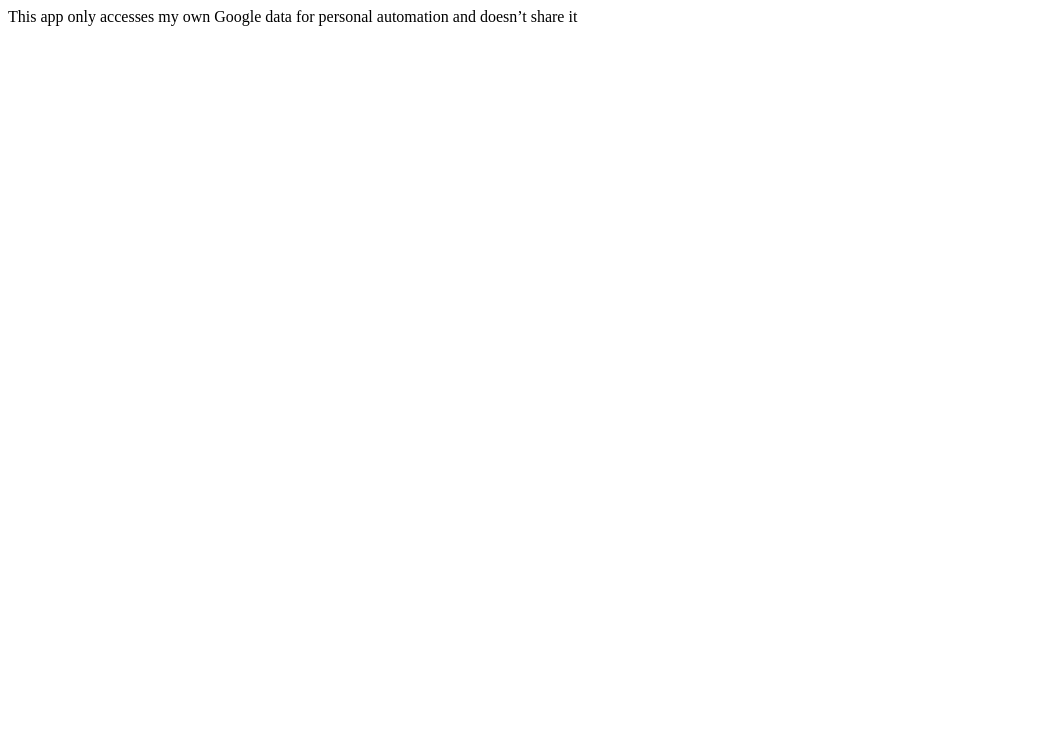
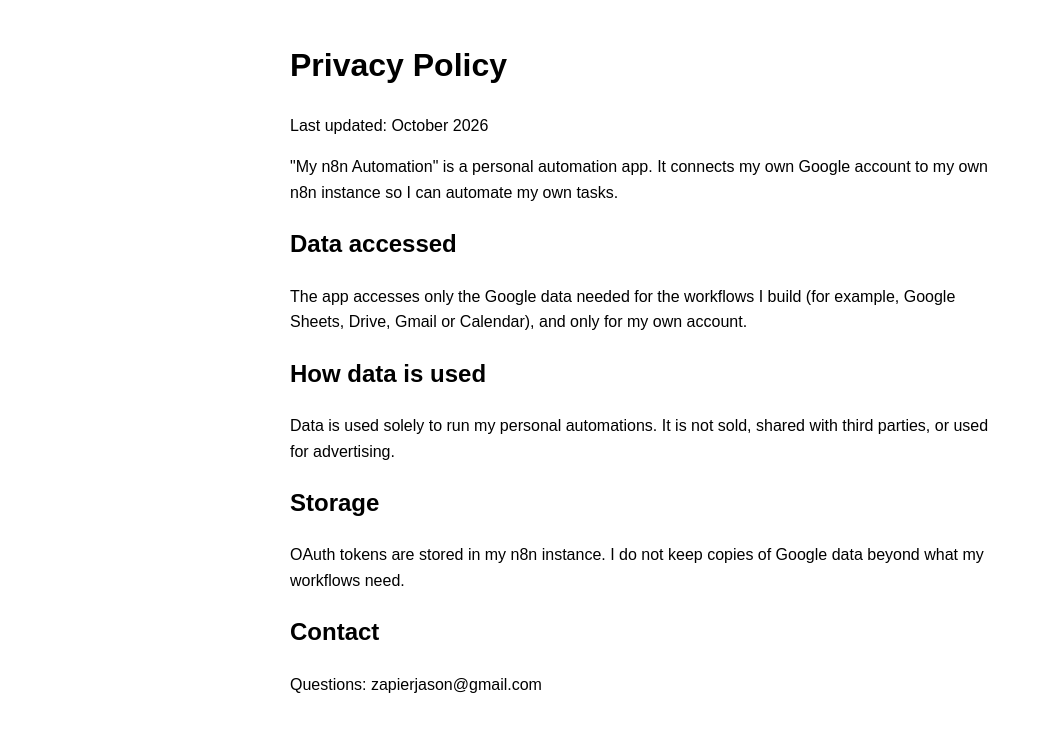
Before and after one commit to zapierjason-commits/learning-api-n8n, a plain HTML site: page privacy.html in a window 1280 px wide. Shown: the whole page, without its empty margins (0-1043 px from the left). Drawn offline with Linux system fonts and the light colour scheme.

Commit message:
Update privacy.html

```diff
--- a/privacy.html
+++ b/privacy.html
@@ -1 +1,26 @@
-This app only accesses my own Google data for personal automation and doesn’t share it
+<!DOCTYPE html>
+<html lang="en">
+<head>
+  <meta charset="UTF-8">
+  <meta name="viewport" content="width=device-width, initial-scale=1">
+  <title>Privacy Policy - My n8n Automation</title>
+</head>
+<body style="font-family: sans-serif; max-width: 700px; margin: 40px auto; padding: 0 16px; line-height: 1.6;">
+  <h1>Privacy Policy</h1>
+  <p>Last updated: October 2026</p>
+
+  <p>"My n8n Automation" is a personal automation app. It connects my own Google account to my own n8n instance so I can automate my own tasks.</p>
+
+  <h2>Data accessed</h2>
+  <p>The app accesses only the Google data needed for the workflows I build (for example, Google Sheets, Drive, Gmail or Calendar), and only for my own account.</p>
+
+  <h2>How data is used</h2>
+  <p>Data is used solely to run my personal automations. It is not sold, shared with third parties, or used for advertising.</p>
+
+  <h2>Storage</h2>
+  <p>OAuth tokens are stored in my n8n instance. I do not keep copies of Google data beyond what my workflows need.</p>
+
+  <h2>Contact</h2>
+  <p>Questions: zapierjason@gmail.com</p>
+</body>
+</html>
```
